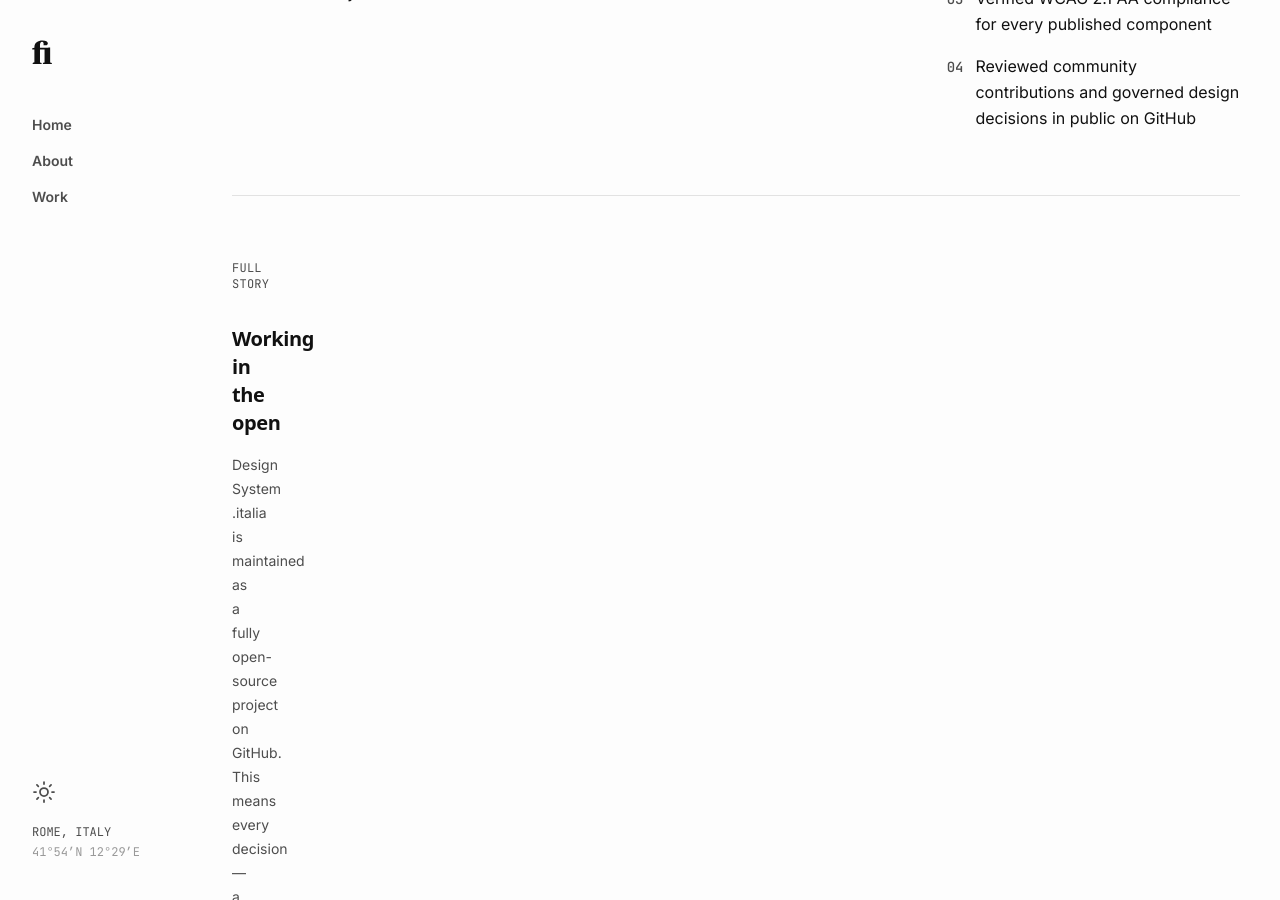
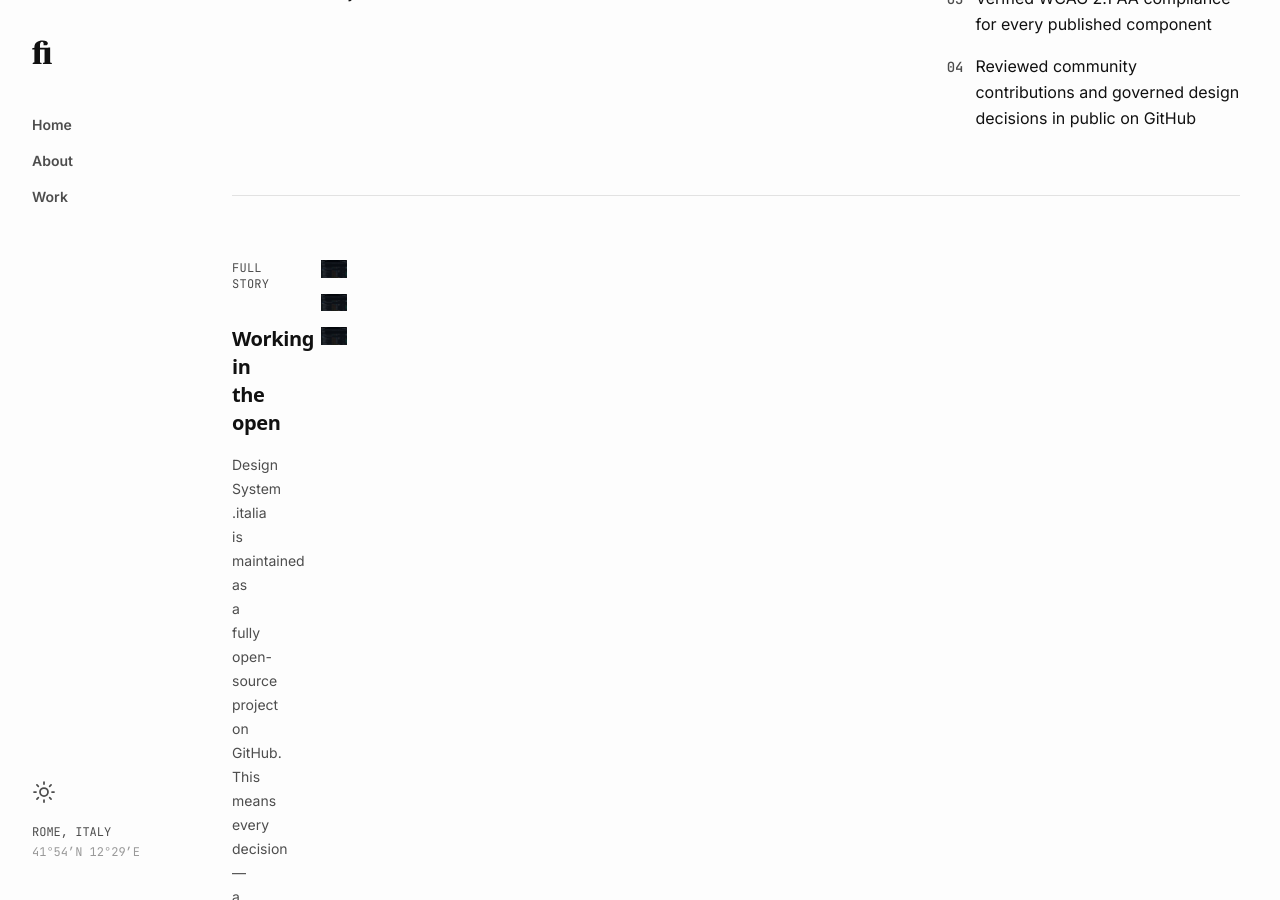
Before and after one commit to zetareticoli/fi, a Jekyll site: the page built from _work/design-system-italia/index.md, in a window 1280 px wide and 900 px high, scrolled down 718 px. Built offline with Jekyll 4.4.1, drawn with Linux system fonts in a browser that asks for light colours; some web fonts are replaced.

Commit message:
feat: add image entries to Design System Italia for enhanced visual representation and consistency

```diff
--- a/_work/design-system-italia/index.md
+++ b/_work/design-system-italia/index.md
@@ -29,6 +29,10 @@ tools:
   - WCAG 2.1
   - GitHub
   - Web Components
+images:
+  - /img/work/design-system-italia/design-system-italia-1.jpg
+  - /img/work/design-system-italia/design-system-italia-1.jpg
+  - /img/work/design-system-italia/design-system-italia-1.jpg
 permalink: /work/design-system-italia/
 ---
 
```
